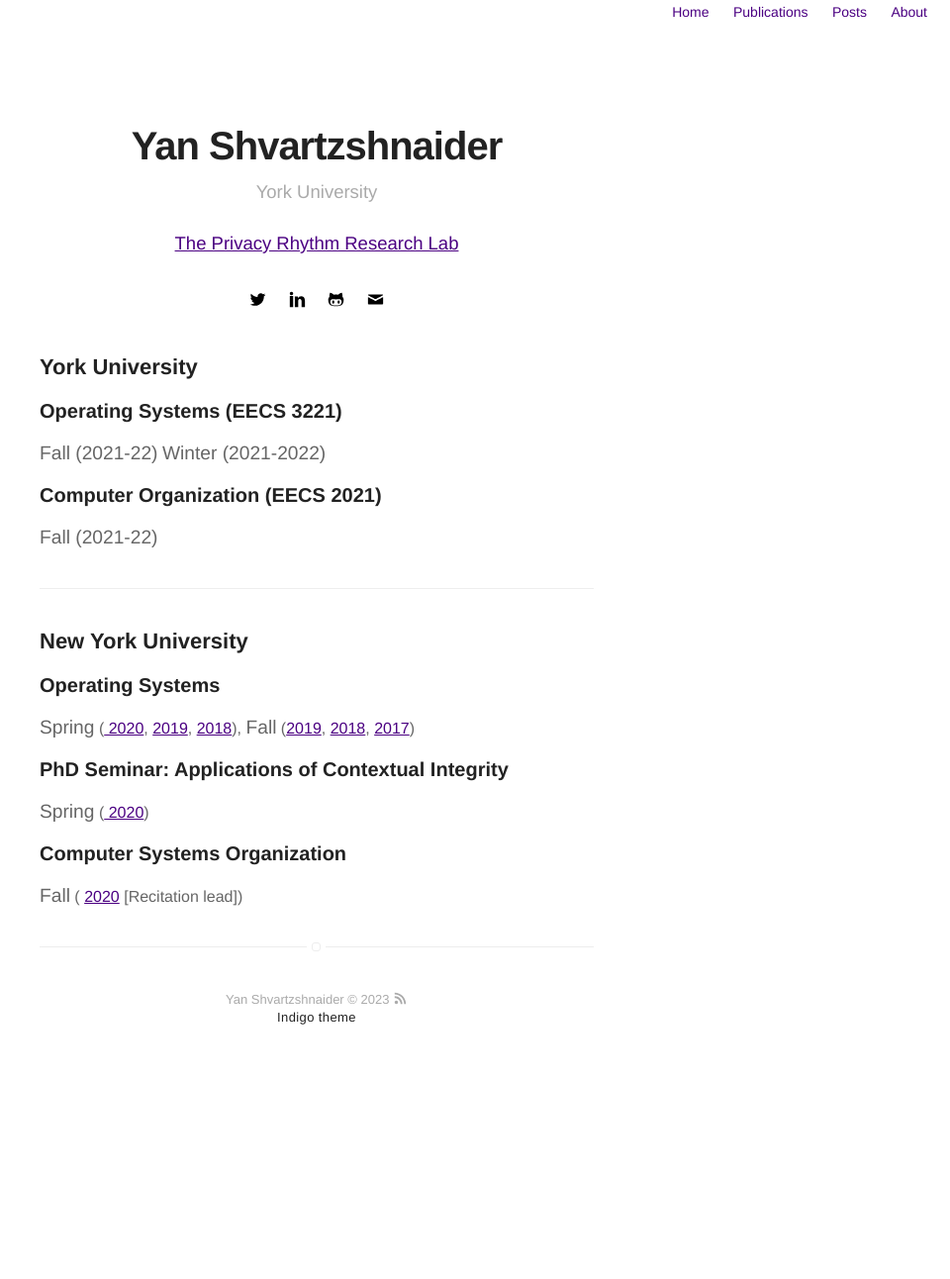
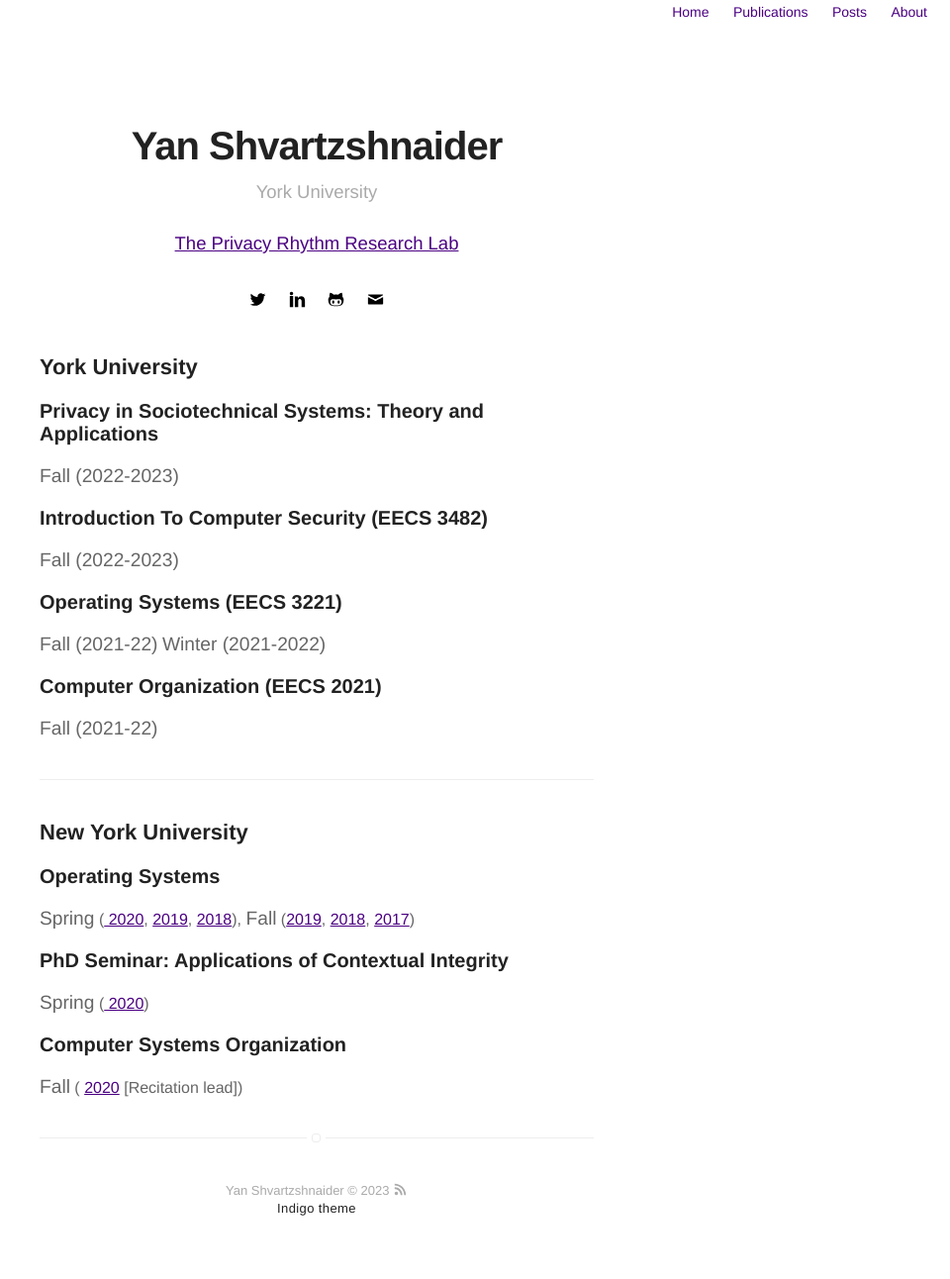
Before and after one commit to yansh/website, a Jekyll site: the page built from teaching.html, in a window 1280 px wide. Shown: the whole page at 99% size, without its empty margins (320-1280 px from the left). Built offline with Jekyll 4.4.1, drawn with Linux system fonts in a browser that asks for light colours; before the commit the page ends 1099 px from its top, so only the background shows below that.

Commit message:
new courses

```diff
--- a/teaching.html
+++ b/teaching.html
@@ -8,6 +8,12 @@
 
                   <aside><time></time></aside>
 		<h2>York University</h2>
+		<h3 class="title"> Privacy in Sociotechnical Systems: Theory and
+			Applications</h3>
+		<big>Fall (2022-2023)</big>
+		<h3 class="title">Introduction To Computer Security (EECS
+			3482)</h3>
+		<big>Fall (2022-2023)</big>
                 <h3 class="title">Operating Systems (EECS 3221)</h3>
 		<big>Fall (2021-22)</big>
 		<big>Winter (2021-2022)</big>
```
